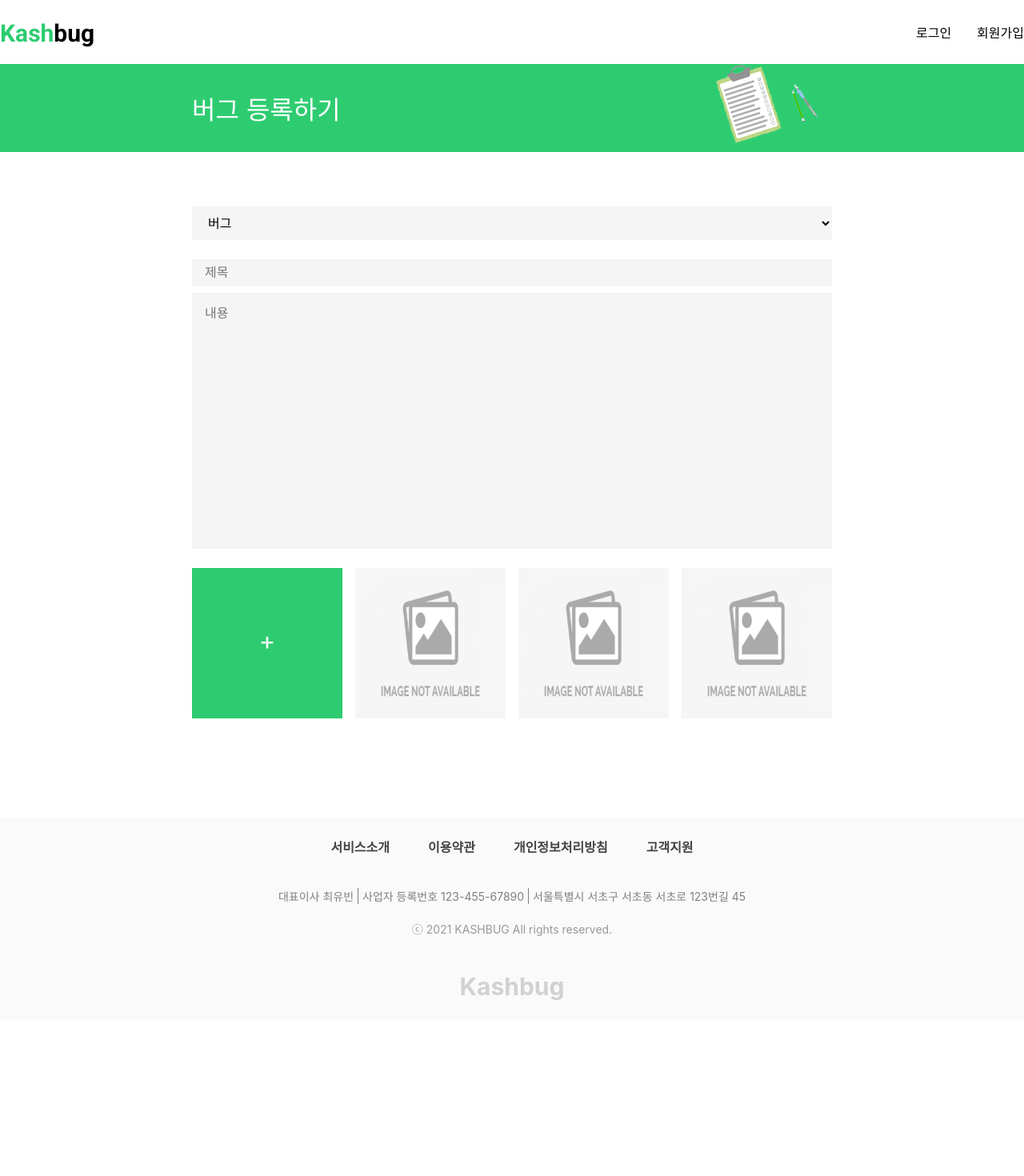
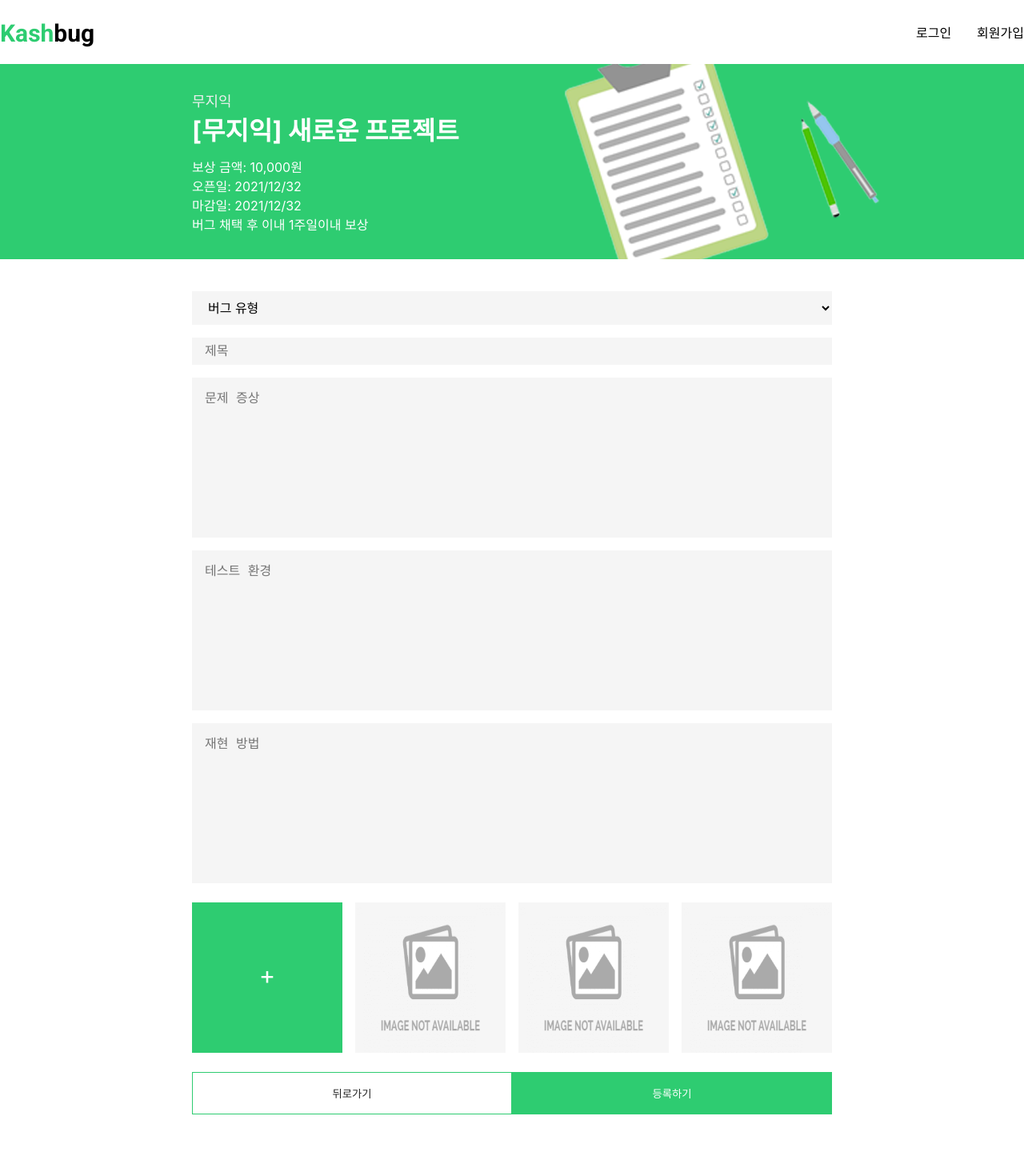
Before and after one commit to kashbug/kashbug-frontend, a Next.js app: page /bug/add in a window 1280 px wide. Shown: the top 1470 px of the page at 80% size. Before the commit the page ends 1275 px from the top, so only its background shows below. Built offline with nearby package versions, Linux system fonts and the light colour scheme.

Commit message:
[버그 등록] 리뉴얼 완료

```diff
--- a/src/containers/bug/AddContainer.tsx
+++ b/src/containers/bug/AddContainer.tsx
@@ -1,4 +1,9 @@
 import styled from 'styled-components';
+
+interface ButtonProps {
+    bgc?: String;
+    color?: String;
+}
 
 const Benner = styled.div`
     display: flex;
@@ -12,18 +17,28 @@ const BennerBox = styled.div`
     width: 800px;
     text-align: left;
 `;
-const IntroText = styled.p`
-    font-size: 32px;
-    color: #ffffff;
-`;
 const Wrap = styled.div`
     display: flex;
     justify-content: center;
     flex-direction: column;
     margin: 0 auto 100px;
-    padding: 52px 0 24px;
+    padding: 24px 0;
     max-width: 800px;
     min-height: calc(100vh - 257px);
+`;
+const CorporationName = styled.p`
+    font-size: 18px;
+    color: #efefef;
+`;
+const ProjectName = styled.p`
+    padding-bottom: 12px;
+    font-size: 32px;
+    font-weight: bold;
+    color: #ffffff;
+`;
+const ProjectInfor = styled.p`
+    font-size: 16px;
+    color: #ffffff;
 `;
 const SelectInput = styled.select`
     margin-top: 16px;
@@ -36,7 +51,7 @@ const SelectInput = styled.select`
     font-size: 16px;
 `;
 const TextInput = styled.input`
-    margin-top: 24px;
+    margin-top: 16px;
     padding: 12px 16px;
     width: 100%;
     height: 34px;
@@ -46,10 +61,10 @@ const TextInput = styled.input`
     font-size: 16px;
 `;
 const TextareaInput = styled.textarea`
-    margin-top: 8px;
+    margin-top: 16px;
     padding: 12px 16px;
     width: 100%;
-    height: 320px;
+    height: 200px;
     background-color: #F5F5F5;
     border: 0;
     outline: 0;
@@ -57,7 +72,7 @@ const TextareaInput = styled.textarea`
     resize: none;
 `;
 const BugList = styled.ul`
-    margin-top: 24px;
+    margin: 24px 0;
     font-size: 0;
 `;
 const Bug = styled.li`
@@ -81,6 +96,10 @@ const FileLabel = styled.label`
     border: 1px solid #2ecc71;
     text-align: center;
     cursor: pointer;
+    :hover {
+        background-color: #27b160;
+        border: 1px solid #27b160;
+    }
     &:after {
         content: '';
         display: inline-block;
@@ -110,24 +129,46 @@ const BugImg = styled.img`
     width: 100%;
     height: 100%;
 `;
+const Button = styled.button<ButtonProps>`
+    width: 50%;
+    padding: 16px 24px;
+    outline: 0;
+    border: 1px solid #2ecc71;
+    background-color: ${(props:any) => props.bgc || '#ffffff'};
+    color: ${(props:any) => props.color || '#222222'};
+    transition: 0.2s;
+    cursor: pointer;
+    :hover {
+        background-color: #27b160;
+        border: 1px solid #27b160;
+        color: #ffffff;
+    }
+`;
 
 const AddContainer = () => {
     return (
         <>
             <Benner>
                 <BennerBox>
-                    <IntroText>버그 등록하기</IntroText>
+                    <CorporationName>무지익</CorporationName>
+                    <ProjectName>[무지익] 새로운 프로젝트</ProjectName>
+                    <ProjectInfor>보상 금액: 10,000원</ProjectInfor>
+                    <ProjectInfor>오픈일: 2021/12/32</ProjectInfor>
+                    <ProjectInfor>마감일: 2021/12/32</ProjectInfor>
+                    <ProjectInfor>버그 채택 후 이내 1주일이내 보상</ProjectInfor>
                 </BennerBox>
             </Benner>
             <Wrap>
                 <SelectInput>
-                    <option value="" disabled selected>버그</option>
+                    <option value="" disabled selected>버그 유형</option>
                 </SelectInput>
                 <TextInput type="text" placeholder="제목" />
-                <TextareaInput placeholder="내용" />
+                <TextareaInput placeholder="문제 증상" />
+                <TextareaInput placeholder="테스트 환경" />
+                <TextareaInput placeholder="재현 방법" />
                 <BugList>
                     <Bug>
-                        <BugAdd>+</BugAdd>
+                        <BugAdd />
                     </Bug>
                     <Bug>
                         <BugImg src="/img_notfound.png" />
@@ -139,6 +180,10 @@ const AddContainer = () => {
                         <BugImg src="/img_notfound.png" />
                     </Bug>
                 </BugList>
+                <div>
+                    <Button>뒤로가기</Button>
+                    <Button bgc="#2ecc71" color="#ffffff">등록하기</Button>
+                </div>
             </Wrap>
         </>
     );
--- a/src/containers/project/detail/ProjectDetailContainer.tsx
+++ b/src/containers/project/detail/ProjectDetailContainer.tsx
@@ -185,7 +185,7 @@ const ProjectDetailContainer = () => {
                         <ProjectInfor>서비스 확인 경로 https://www.naver.com/aa/ssasdasda</ProjectInfor>
                         <OptionList>
                             <Option>
-                                <FindBug>버그 등록하기</FindBug>
+                                <FindBug />
                             </Option>
                             <Option>
                                 <PickBox>
```
Also changed, not shown: public/addbugbenner.png.
